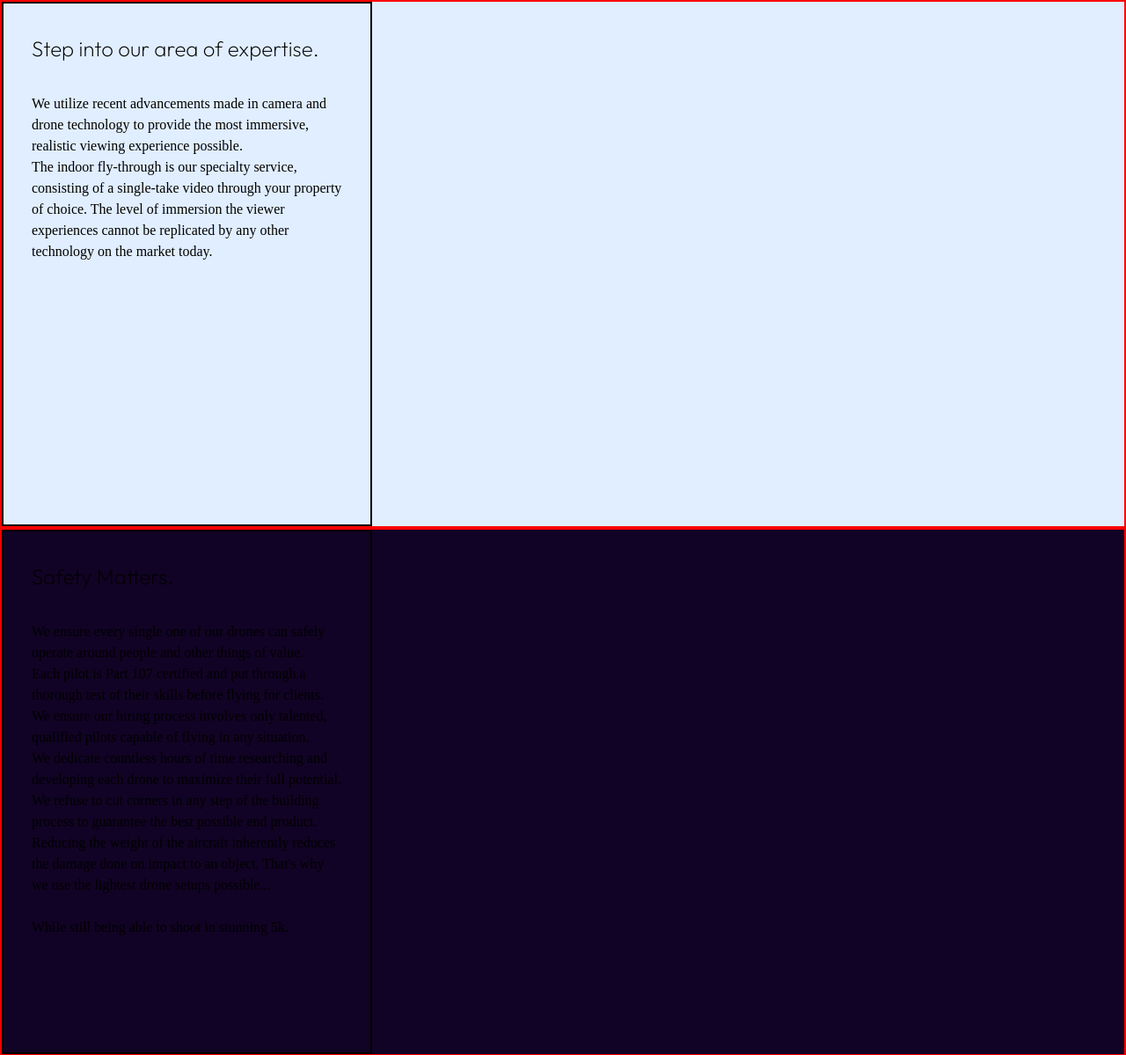
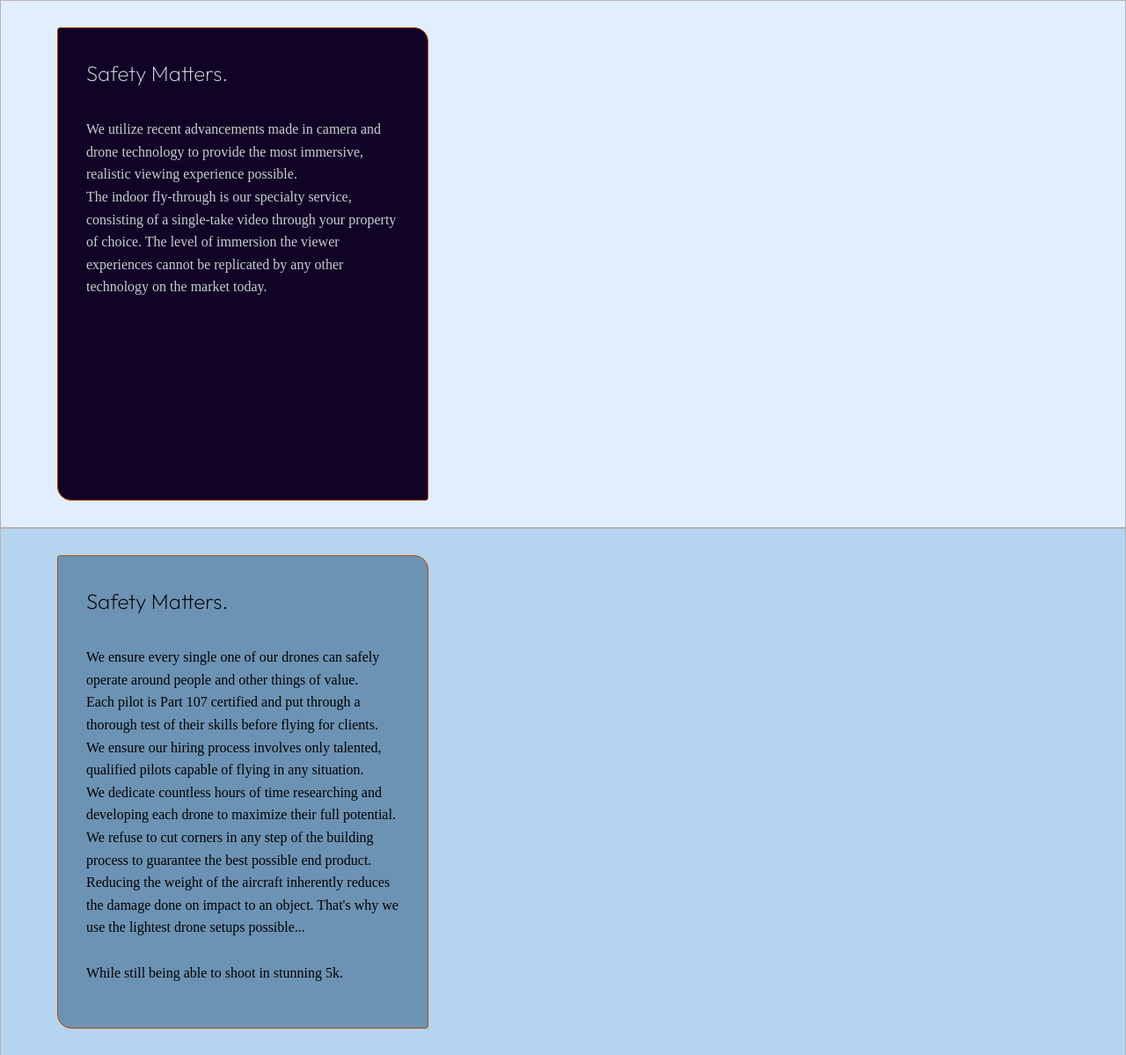
Before and after one commit to zgardner11/Moving-Eye-Media, a plain HTML site: page Pages/index.html in a window 1280 px wide. Shown: the part 1464-2663 px from the top of the page at 88% size. Drawn offline with Linux system fonts and the light colour scheme; a web font is replaced by a local one.

Commit message:
layout improvements & more info

```diff
--- a/Pages/Styles/styles.css
+++ b/Pages/Styles/styles.css
@@ -9,7 +9,7 @@
   --alternate-bg-color: linear-gradient( to bottom, var(--green), aliceblue);
   --navbar: hsl(208, 28%, 48%);
   --skyblue:hsl(197, 76%, 74%);
-  --silverblue:rgb(91, 128, 160);
+  --silverblue:rgba(68, 110, 147, 0.637);
   --purple: rgb(17, 3, 37);
   --orange:rgb(179, 72, 0);
   --white:hsla(192, 10%, 90%, 0.979);
@@ -78,6 +78,9 @@ a:active{   /* emulates pressing of button in 3d space */
   top: 1px;
 }
 
+p{
+  line-height: 1.6;
+}
 /* navigation */
 
 .navbar {
@@ -247,7 +250,7 @@ nav .book-button{
 .main-content{
   display: flex;
   height: 75vh;
-  border: red solid 2px;
+  border: rgb(184, 177, 177) solid 1px;
 }
 
 .main-content h2{
@@ -257,9 +260,11 @@ nav .book-button{
 
 .main-content section{
   width: 33%;
+  height: 90%;
+  margin: auto 0 auto 4rem;
   padding: 2rem;
-  height: 100%;
-  border: black solid 2px;
+  border: var(--orange) solid 1px;
+  border-radius: .2rem 1rem;
 }
 
 #main-content-one{
@@ -269,13 +274,25 @@ nav .book-button{
 #main-content-one section{
   background: var(--silverblue)
 }
+
 #main-content-two{
   background: rgba(201, 225, 255, 0.574);
 }
-#main-content-three{
+
+#main-content-two section{
+  justify-self: end;
+  color: rgb(200, 206, 212);
   background: var(--purple);
+
 }
 
+#main-content-three{
+  background: rgb(181, 212, 239);
+}
+
+#main-content-three section{
+  background: var(--silverblue);
+}
 
 /* services */
 
--- a/Pages/index.html
+++ b/Pages/index.html
@@ -3,7 +3,7 @@
 <head>
     <meta charset="UTF-8">
     <meta http-equiv="X-UA-Compatible" content="IE=edge">
-    <meta name="viewport" content="width=device-width, initial-scale=1.0">
+    <meta name="description" content="Moving Eye Media offers a unique, immersive virtual tour experience utilizing custom-built FPV drones. Come check us out and see how this new technology is revolutionizing the digital marketing industry.">
     <title>Moving Eye Media</title>
     <link rel = stylesheet href = "Styles/styles.css"></style>
     <script src = "Scripts/main.js" defer></script>
@@ -39,11 +39,13 @@
                 <header>
                     <h2>Introducing a new definition of virtual tour.</h2>
                     <h3>Experience immersion like never before</h3>
+                    <p>Moving Eye Media offers a unique, immersive virtual tour experience utilizing custom-built FPV drones. See how this new technology is revolutionizing the digital marketing industry.</p>
                 </header>
             </article>
             <article id="main-side-content">
                 <header>
-                    <h3>FPV drones provide a unique viewing perspective unlike any other available technology on the market.</h3>
+                    <h3>FPV drones provide a unique viewing perspective unlike any other available capturing methods on the market.</h3>
+                    <p>The standard "virtual tour" in real estate for many years has been the Matterport 360 camera. While this is typically deemed the best method of understanding perspective in a house, the lack of fluidity between photos makes for a sub-optimal viewing experience at best.Each stagnant photo represents a single frame to view, but what if these frames could be blended together seamlessly and in higher resolution? Almost as if you're walking through the house... which is usually implausible when the property you are looking at resides hundreds of miles from your home. FPV drones offer the incredible possibility of touring a property in California one minute, then a different one in Florida the next. Explore the endless opportunities these drones have to offer.</p>
                 </header>
             </article>
         </section>
@@ -61,7 +63,7 @@
             <article id="main-content-two" class ="main-content">
                 <section>
                     <header>
-                        <h2>Step into our area of expertise.</h2>
+                        <h2>Safety Matters.</h2>
                     </header>
                     <!-- <img src="" alt=""> -->
                     <p>We utilize recent advancements made in camera and drone technology to provide the most immersive, realistic viewing experience possible. </p>
```
